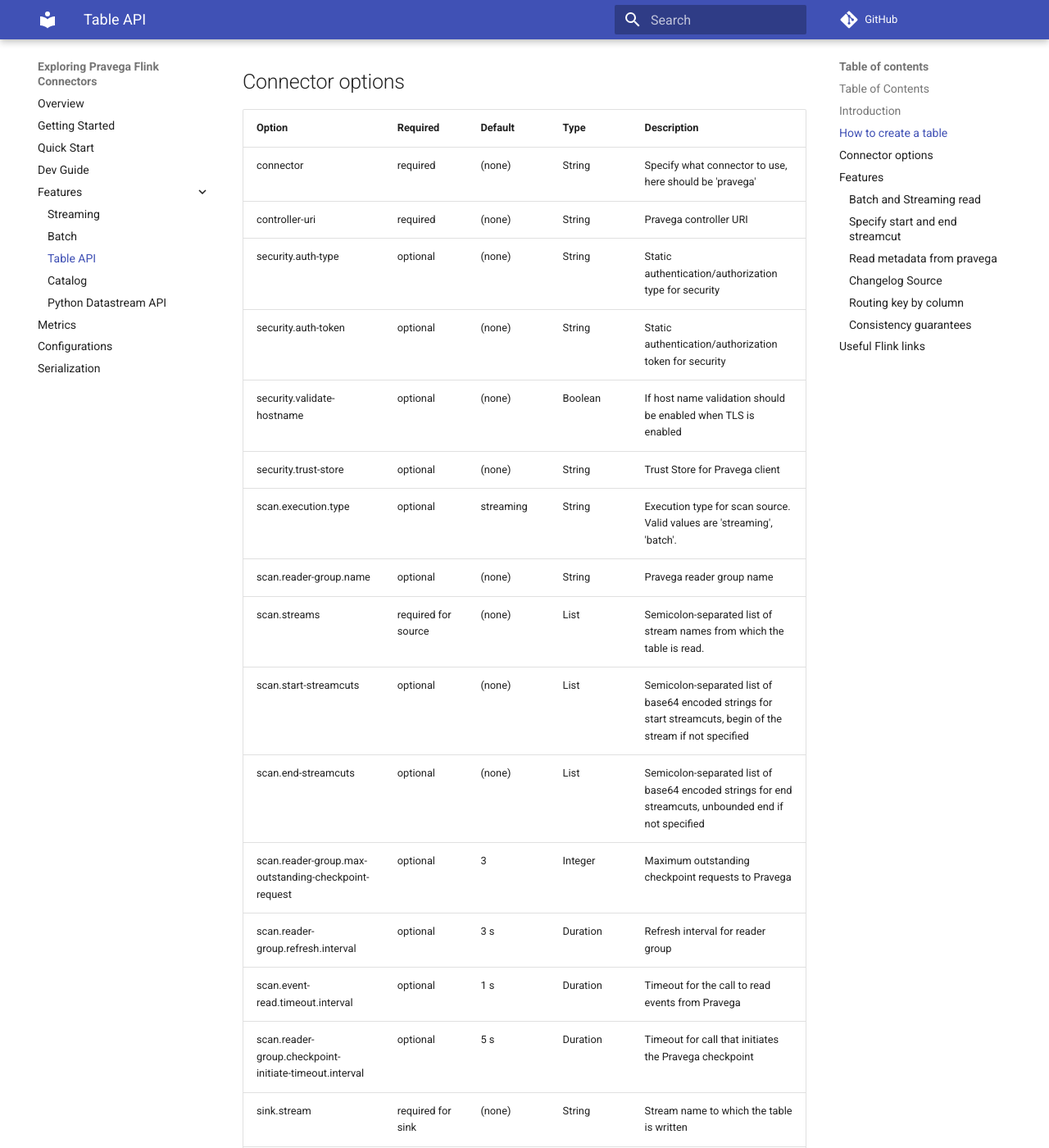
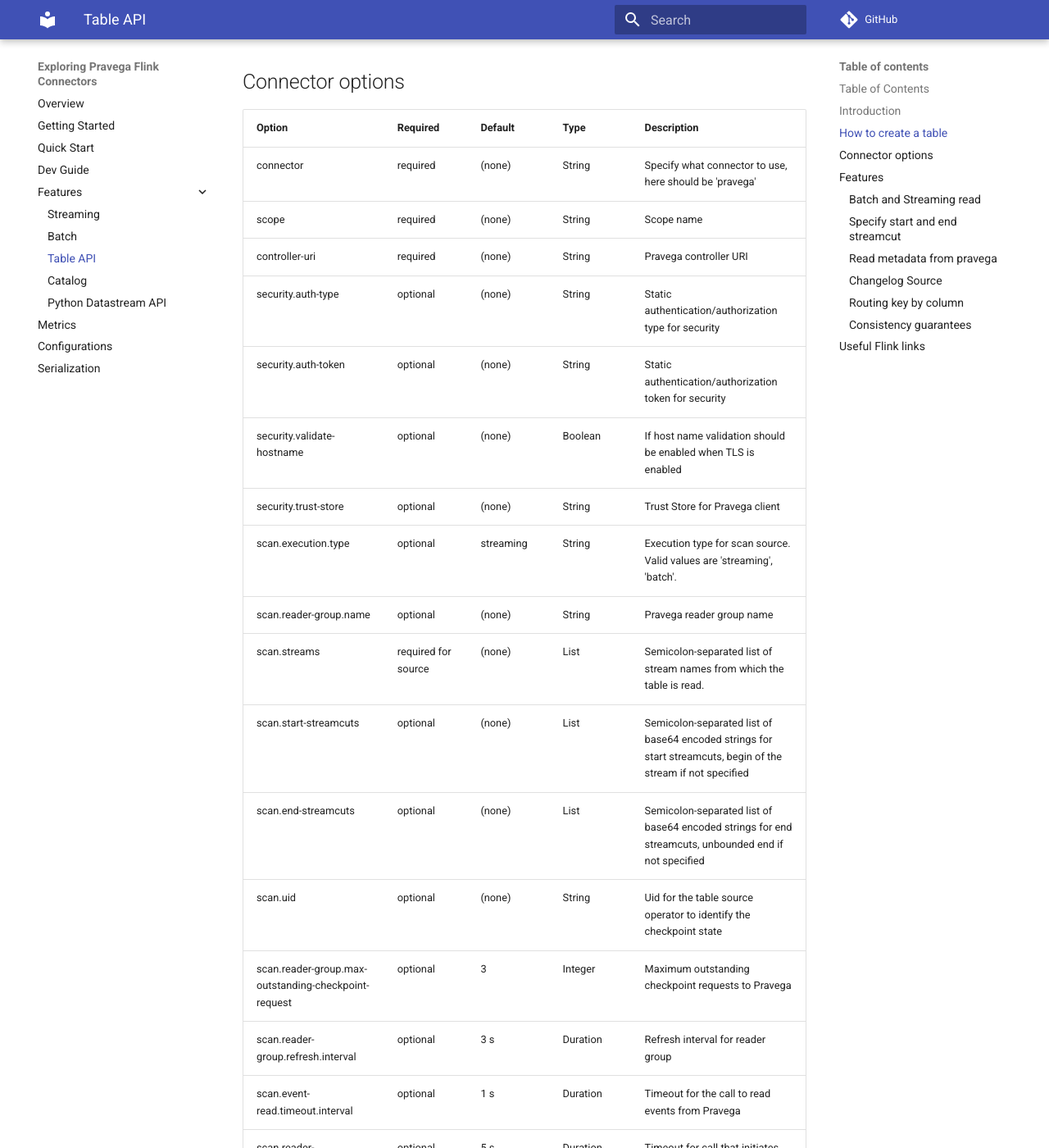
Before and after one commit to pravega/flink-connectors, an MkDocs documentation site: the page built from documentation/src/docs/table-api.md, in a window 1280 px wide and 1400 px high, scrolled down 1703 px. Shown: the whole window at 82% size. Built offline with MkDocs 1.6.1 and Material for MkDocs 9.7.7, drawn with Linux system fonts in a browser that asks for light colours; comment, search, counter and statistics services are not loaded.

Commit message:
[issue-634] add missing options
Signed-off-by: Fan, Yang <fan.yang5@emc.com>

```diff
--- a/documentation/src/docs/table-api.md
+++ b/documentation/src/docs/table-api.md
@@ -82,6 +82,7 @@
 | Option                                                 | Required            | Default       | Type         | Description                                                                                                   |
 |--------------------------------------------------------|---------------------|---------------|--------------|---------------------------------------------------------------------------------------------------------------|
 | connector                                              | required            | (none)        | String       | Specify what connector to use, here should be 'pravega'                                                       |
+| scope                                                  | required            | (none)        | String       | Scope name                                                                                                    |
 | controller-uri                                         | required            | (none)        | String       | Pravega controller URI                                                                                        |
 | security.auth-type                                     | optional            | (none)        | String       | Static authentication/authorization type for security                                                         |
 | security.auth-token                                    | optional            | (none)        | String       | Static authentication/authorization token for security                                                        |
@@ -92,6 +93,7 @@
 | scan.streams                                           | required for source | (none)        | List<String> | Semicolon-separated list of stream names from which the table is read.                                        |
 | scan.start-streamcuts                                  | optional            | (none)        | List<String> | Semicolon-separated list of base64 encoded strings for start streamcuts, begin of the stream if not specified |
 | scan.end-streamcuts                                    | optional            | (none)        | List<String> | Semicolon-separated list of base64 encoded strings for end streamcuts, unbounded end if not specified         |
+| scan.uid                                               | optional            | (none)        | String       | Uid for the table source operator to identify the checkpoint state                                            |
 | scan.reader-group.max-outstanding-checkpoint-request   | optional            | 3             | Integer      | Maximum outstanding checkpoint requests to Pravega                                                            |
 | scan.reader-group.refresh.interval                     | optional            | 3 s           | Duration     | Refresh interval for reader group                                                                             |
 | scan.event-read.timeout.interval                       | optional            | 1 s           | Duration     | Timeout for the call to read events from Pravega                                                              |
```
